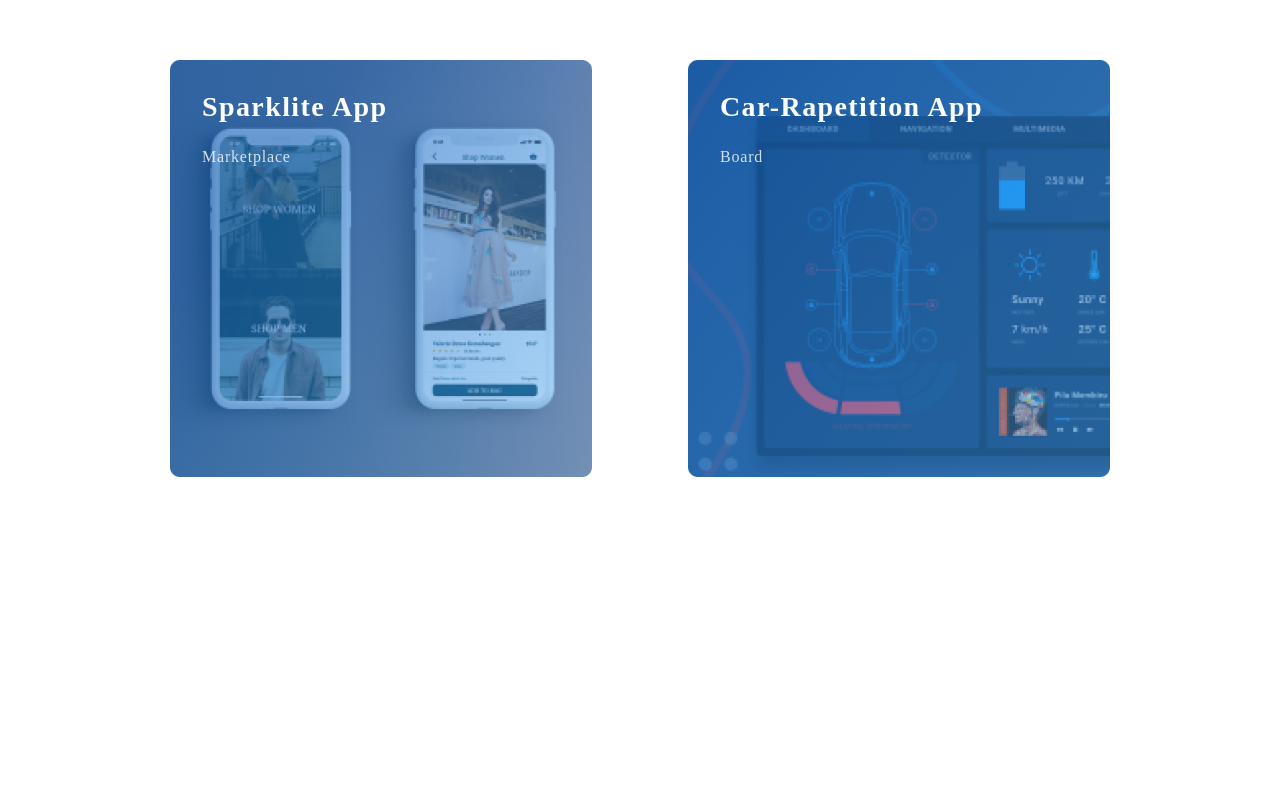
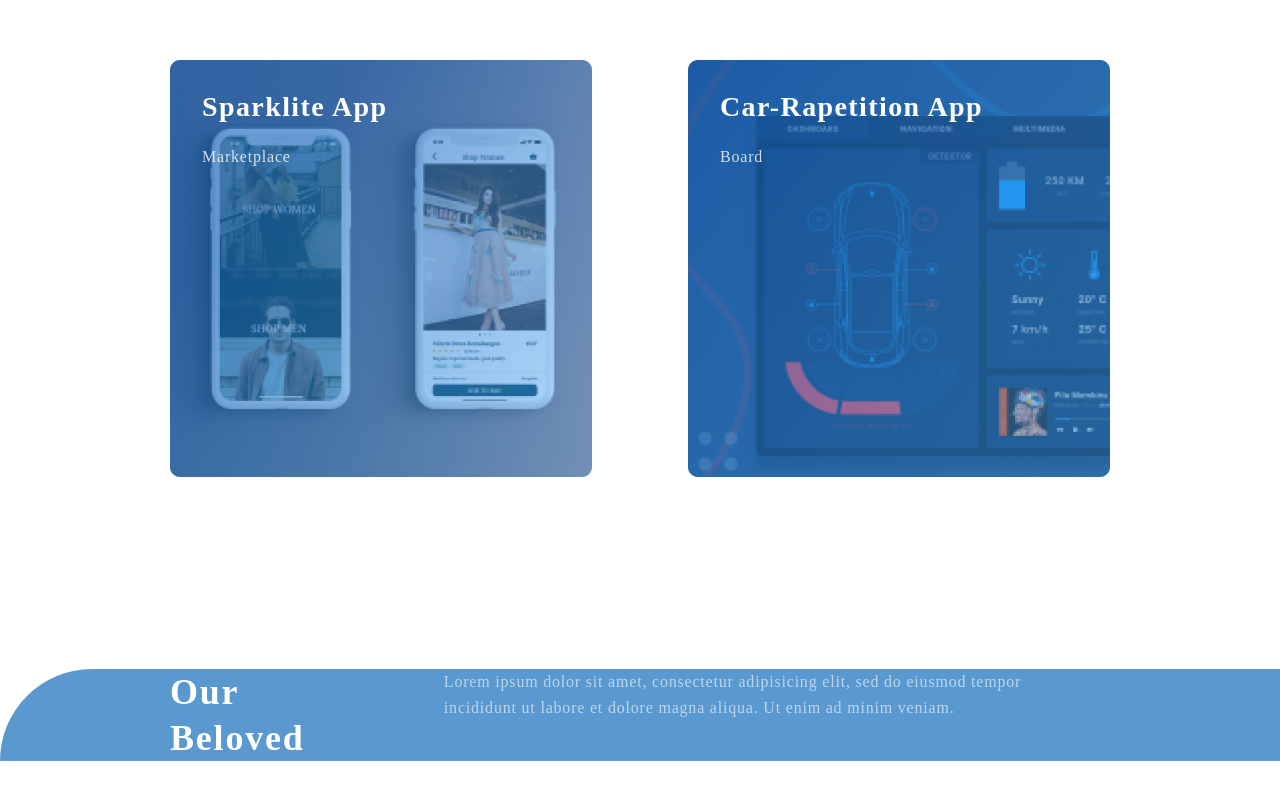
Before and after one commit to evssh/MS_light, a plain HTML site: page index.html in a window 1280 px wide. Shown: the part 2943-3743 px from the top of the page. Before the commit the page ends 3612 px from the top, so only its background shows below. Drawn offline with Linux system fonts and the light colour scheme; files whose address does not match are found by name.

Commit message:
1. Header/Navi 2. Hero 3. What we do 4...

```diff
--- a/css/style.css
+++ b/css/style.css
@@ -664,6 +664,9 @@ a:active, a:hover, a:focus {
 
 /*our finished project styles start*/
 
+.our {
+    margin-bottom: 192px;
+}
 .our__wrap {
     max-height: 1118px;
     margin-bottom: 192px;
@@ -782,3 +785,64 @@ a:active, a:hover, a:focus {
     margin-left: 32px;
 }
 /*our finished project styles end*/
+
+
+
+/*Our Beloved Client styles start*/
+
+.client {
+    max-height: 1549px;
+    max-width: 1366px;
+    /* blue_04 */
+
+    background: #5A98D0;
+    border-radius: 200px 0px 0px 0px;
+    margin: auto;
+}
+
+.client__info {
+    margin-top: 96px;
+    margin-bottom: 125px;
+    display: flex;
+    max-height: 92px;
+    max-width: 860px;
+}
+
+/*.client__desc {*/
+/*    display: flex;*/
+/*    max-height: 92px;*/
+/*    max-width: 860px;*/
+/*}*/
+
+.client__title {
+    max-width: 223px;
+    max-height: 92px;
+    font-family: 'Gilroy';
+    font-size: 36px;
+    line-height: 46px;
+    /* or 128% */
+
+    letter-spacing: 0.05em;
+
+    /* white */
+
+    color: #FFFFFF;
+    margin-right: 97px;
+}
+
+.client__text {
+    font-family: 'Gilroy';
+    font-size: 16px;
+    line-height: 26px;
+    /* or 162% */
+
+    letter-spacing: 0.05em;
+
+    /* white */
+
+    color: #FFFFFF;
+
+    opacity: 0.6;
+}
+
+/*Our Beloved Client styles end*/
--- a/index.html
+++ b/index.html
@@ -134,6 +134,20 @@
         <!-- Our finished project end-->
 
 
+<!--        Our Beloved Client start-->
+        <section class="client">
+            <div class="wrapper__main">
+<!--                <div class="client__wrap">-->
+                    <div class="client__info">
+<!--                        <div class="client__desc">-->
+                            <h2 class="client__title">Our Beloved Client</h2>
+                            <p class="client__text">Lorem ipsum dolor sit amet, consectetur adipisicing elit, sed do eiusmod tempor incididunt ut labore et dolore magna aliqua. Ut enim ad minim veniam.</p>
+<!--                        </div>-->
+<!--                    </div>-->
+                </div>
+            </div>
+        </section>
+        <!--        Our Beloved Client end-->
 
     </main>
 
```
